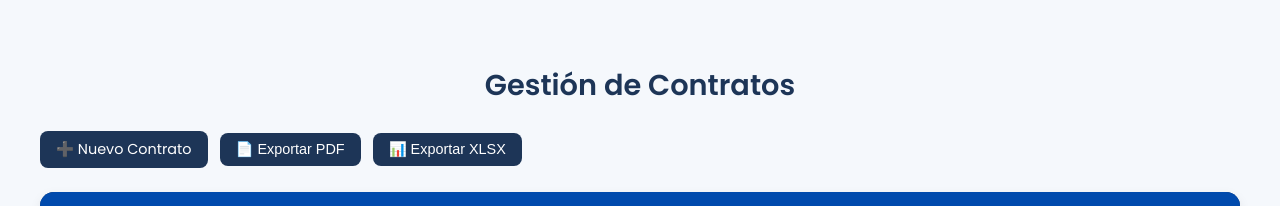
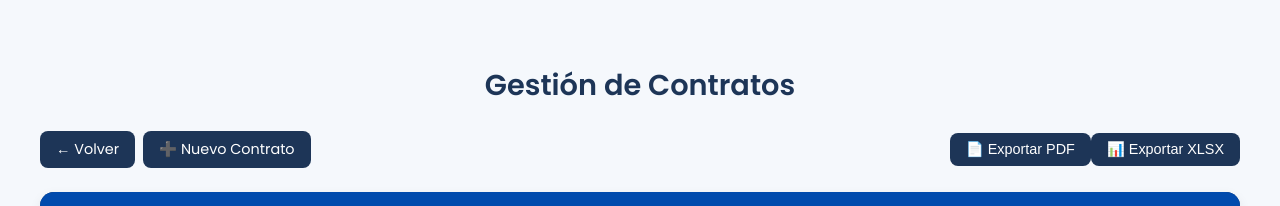
Before and after one commit to yesicablum/molino, a React (Vite) app: page /contratos in a window 1280 px wide. Shown: the top 206 px of the page. Built offline with nearby package versions, Linux system fonts and the light colour scheme; no server answers.

Commit message:
refactor toolbar layout in ContratosList and EmpleadosList for improved navigation and styling

```diff
--- a/src/components/Contratos/ContratosList.jsx
+++ b/src/components/Contratos/ContratosList.jsx
@@ -56,10 +56,15 @@ export default function ContratosList() {
         <div className="contratos-page">
             <h2>Gestión de Contratos</h2>
 
-            <div className="toolbar">
-                <Link to="/contratos/nuevo">➕ Nuevo Contrato</Link>
-                <button onClick={exportarPDF}>📄 Exportar PDF</button>
-                <button onClick={exportarXLSX}>📊 Exportar XLSX</button>
+            <div className="toolbar" style={{ display: 'flex', justifyContent: 'space-between', alignItems: 'center' }}>
+                <div style={{ display: 'flex', gap: 8 }}>
+                    <Link to="/dashboard" className="small-btn">← Volver</Link>
+                    <Link to="/contratos/nuevo">➕ Nuevo Contrato</Link>
+                </div>
+                <div>
+                    <button onClick={exportarPDF}>📄 Exportar PDF</button>
+                    <button onClick={exportarXLSX}>📊 Exportar XLSX</button>
+                </div>
             </div>
 
             <table>
--- a/src/components/Empleados/EmpleadosList.jsx
+++ b/src/components/Empleados/EmpleadosList.jsx
@@ -23,7 +23,10 @@ export default function EmpleadosList() {
             <h2>Empleados</h2>
             <div className="table-card">
                 <div style={{ display: 'flex', justifyContent: 'space-between', alignItems: 'center', marginBottom: 12 }}>
-                    <Link to="/empleados/nuevo" className="btn" style={{ width: 'auto', padding: '8px 14px' }}>+ Agregar Empleado</Link>
+                    <div style={{ display: 'flex', gap: 8 }}>
+                        <Link to="/dashboard" className="btn" style={{ width: 'auto', padding: '8px 14px' }}>← Volver</Link>
+                        <Link to="/empleados/nuevo" className="btn" style={{ width: 'auto', padding: '8px 14px' }}>+ Agregar Empleado</Link>
+                    </div>
                     {/* aquí podrías añadir export botones */}
                 </div>
 
--- a/src/styles/empleados.css
+++ b/src/styles/empleados.css
@@ -99,9 +99,10 @@
 
 
 
-/* 🔒 Desactivar hover en las filas de empleados */
-.empleados-page tbody tr,
+/* Mantener filas neutras; evitar colores de selección azules en algunos navegadores */
+.empleados-page tbody tr {
+  background-color: transparent;
+}
 .empleados-page tbody tr:hover {
-  background-color: white !important;
-  transition: none !important;
+  background-color: rgba(29, 53, 87, 0.03);
 }
```
